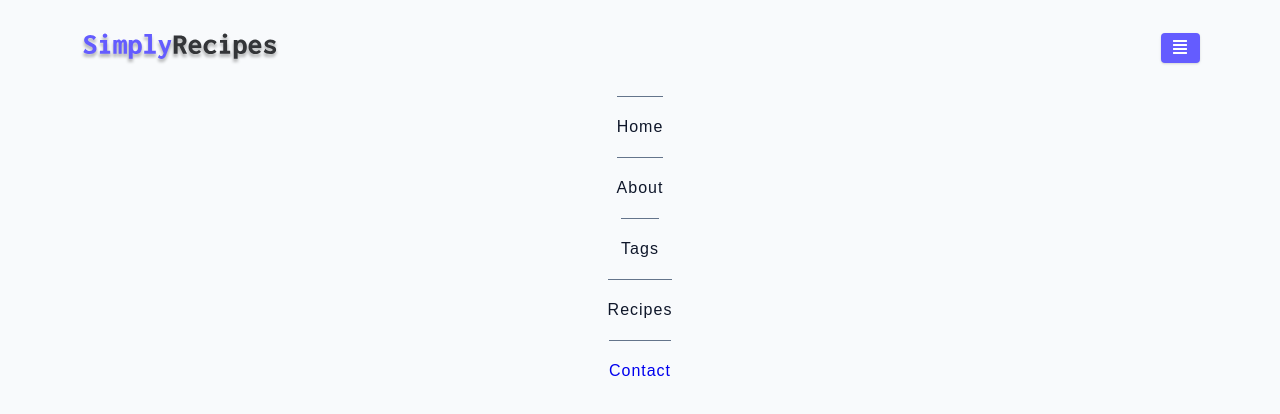
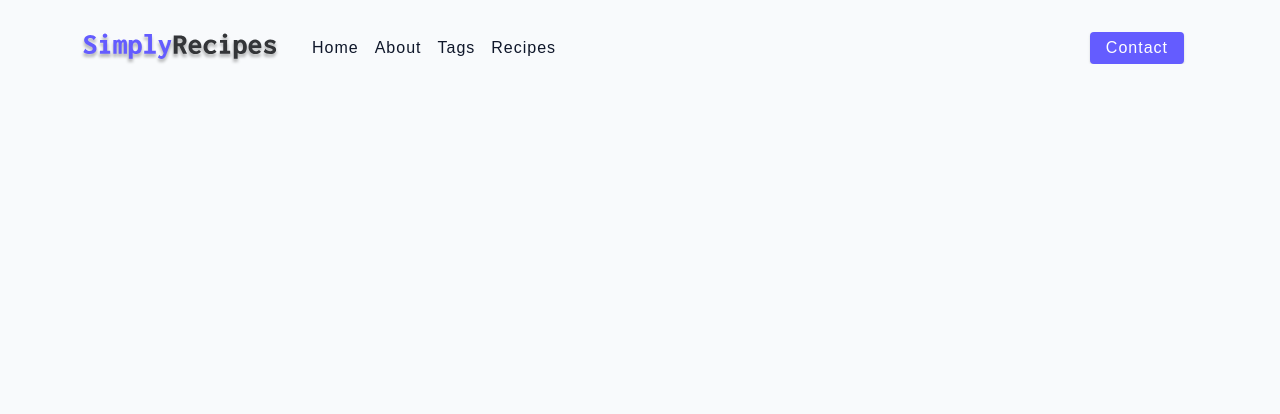
Before and after one commit to Siiidali/Recipes-Web-site, a plain HTML site: page index.html in a window 1280 px wide. Drawn offline with Linux system fonts and the light colour scheme.

Commit message:
finish the NavBar

```diff
--- a/css/main.css
+++ b/css/main.css
@@ -268,7 +268,6 @@ Navbar
 .nav-centre{
   width: 90vw;
   max-width: var(--max-width);
-
 }
 .nav-header{
   height: 6rem;
@@ -280,6 +279,14 @@ Navbar
   width: 200px;
 }
 
+.nav-btn{
+  padding: 0.15rem 0.75rem;
+}
+
+.nav-btn i{
+  font-size: 1.25rem;
+}
+
 .nav-logo{
   display: flex;
   align-items: center;
@@ -288,8 +295,12 @@ Navbar
 .nav-links{
   display: flex;
   flex-direction: column;
-  align-items: center;
-
+  height: 0;
+  overflow: hidden;
+  transition: var(--transition);
+}
+.show-links{
+  height: 310px;
 }
 
 .nav-link{
@@ -300,4 +311,52 @@ Navbar
   letter-spacing: var(--letterSpacing);
   padding: 1rem 0;
   border-top: 1px solid var(--grey-500);
+  transition: var(--transition);
 }
+
+.nav-link:hover{
+  color: var(--primary-500);
+}
+
+.contact-link a{
+  padding: 0.15rem 1rem;
+}
+
+@media screen and (min-width: 992px){
+  .nav-btn{
+    display: none;
+  }
+
+  .navbar{
+    height: 6rem;
+  }
+  .nav-centre{
+    display: flex;
+    align-items: center;
+  }
+
+  .nav-header{
+    height: auto;
+    margin-right: 2rem;
+
+  }
+
+  .nav-links{
+    height: auto;
+    display: flex;
+    flex-direction: row;
+    align-items: center;
+    width: 100%;
+  }
+
+  .nav-link{
+    padding: 0;
+    border-top: none;
+    margin-right: 1rem;
+    font-size: 1rem;
+  }
+
+  .contact-link{
+    margin-left: auto;
+  }
+}
--- a/index.html
+++ b/index.html
@@ -35,15 +35,12 @@
           <a href="tags.html" class="nav-link">tags</a>
           <a href="recipes.html" class="nav-link">recipes</a>
           <div class="nav-link contact-link">
-            <a href="contact.html">contact</a>
+            <a href="contact.html" class="btn">contact</a>
           </div>
        </div>
      </div>
    </nav>
-
-
-
    <!-- end of nav -->
-
+    <script src="./js/app.js"></script>
   </body>
 </html>
```
Also changed, not shown: js/app.js (line endings or trailing spaces).
